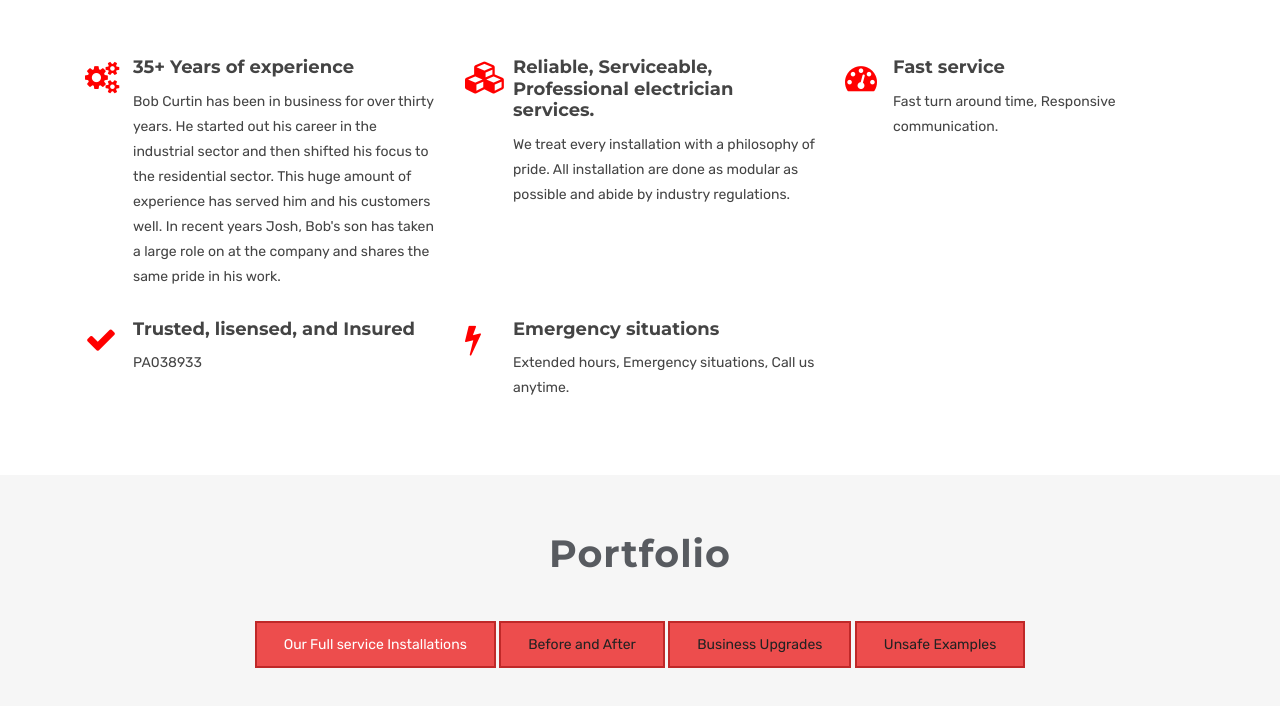
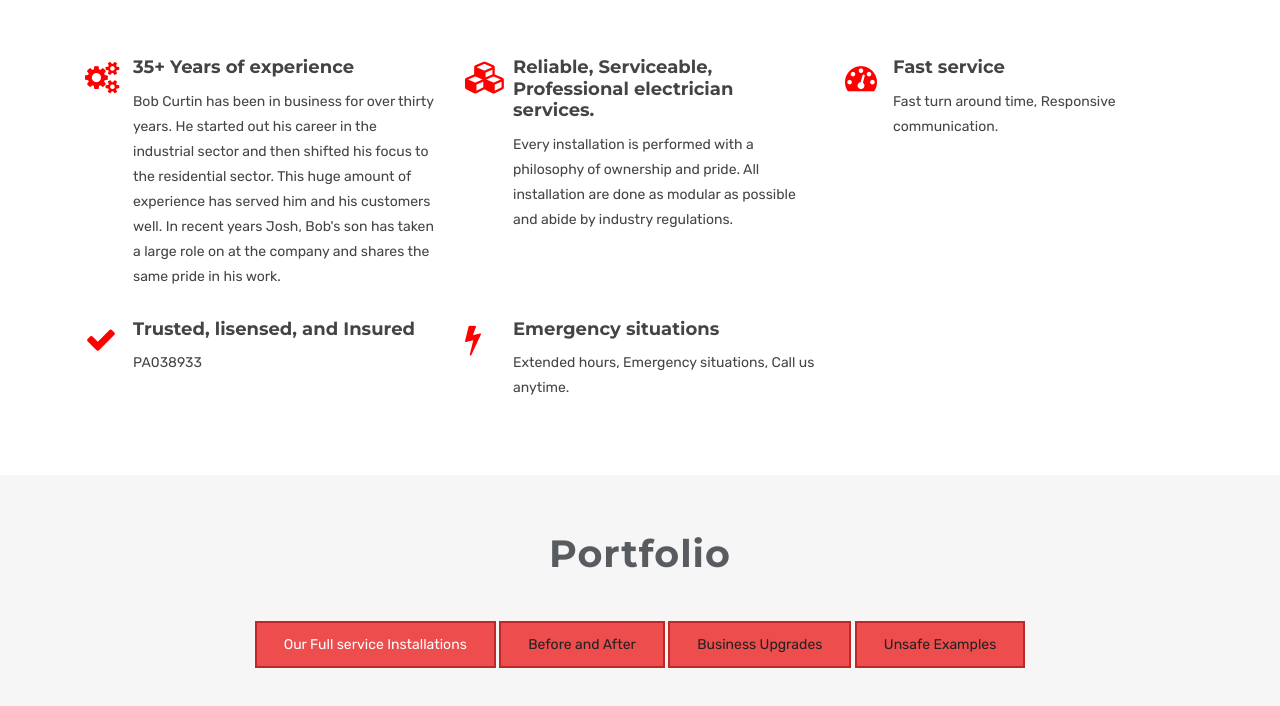
Before and after one commit to StephenHoman/BobCurtinElectric, a plain HTML site: page index.html in a window 1280 px wide. Shown: the part 1460-2166 px from the top of the page. Drawn offline with Linux system fonts and the light colour scheme.

Commit message:
modified:   index.html

```diff
--- a/index.html
+++ b/index.html
@@ -248,7 +248,7 @@
               <div class="service-content">
                 <h4><a href="#"> Reliable, Serviceable, Professional electrician services.</a></h4>
                 <p>
-                  We treat every installation with a philosophy of pride. All installation are done as modular as possible and abide by industry regulations.
+                 Every installation is performed with a philosophy of ownership and pride. All installation are done as modular as possible and abide by industry regulations.
                 </p>
               </div>
             </div>
```
